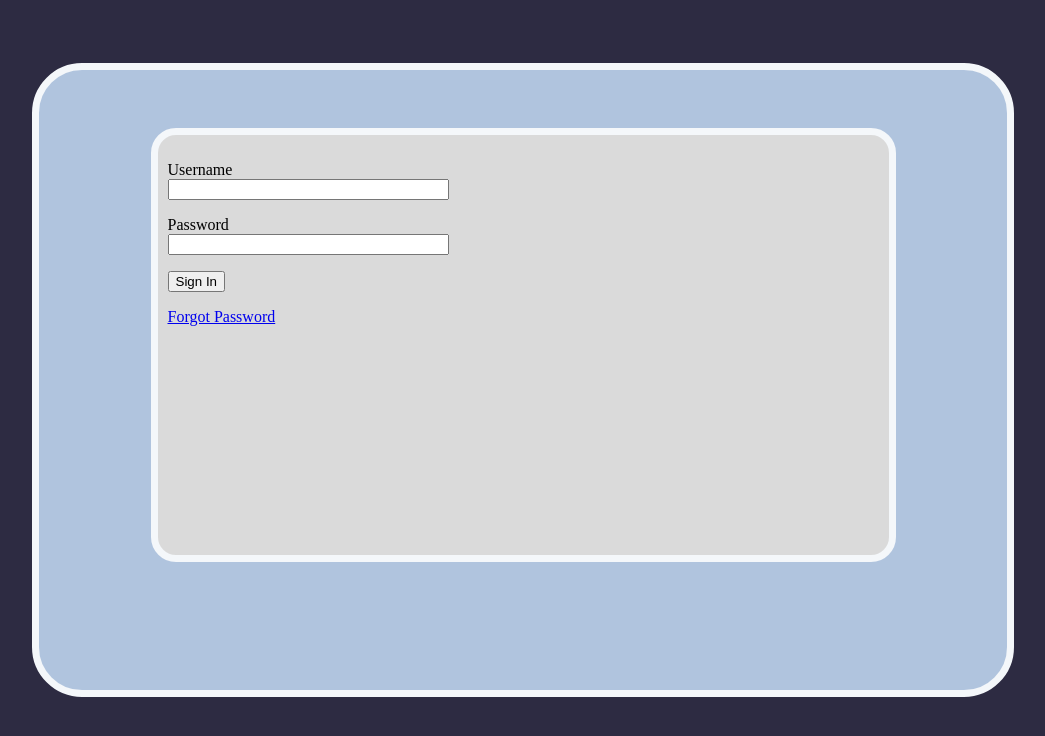
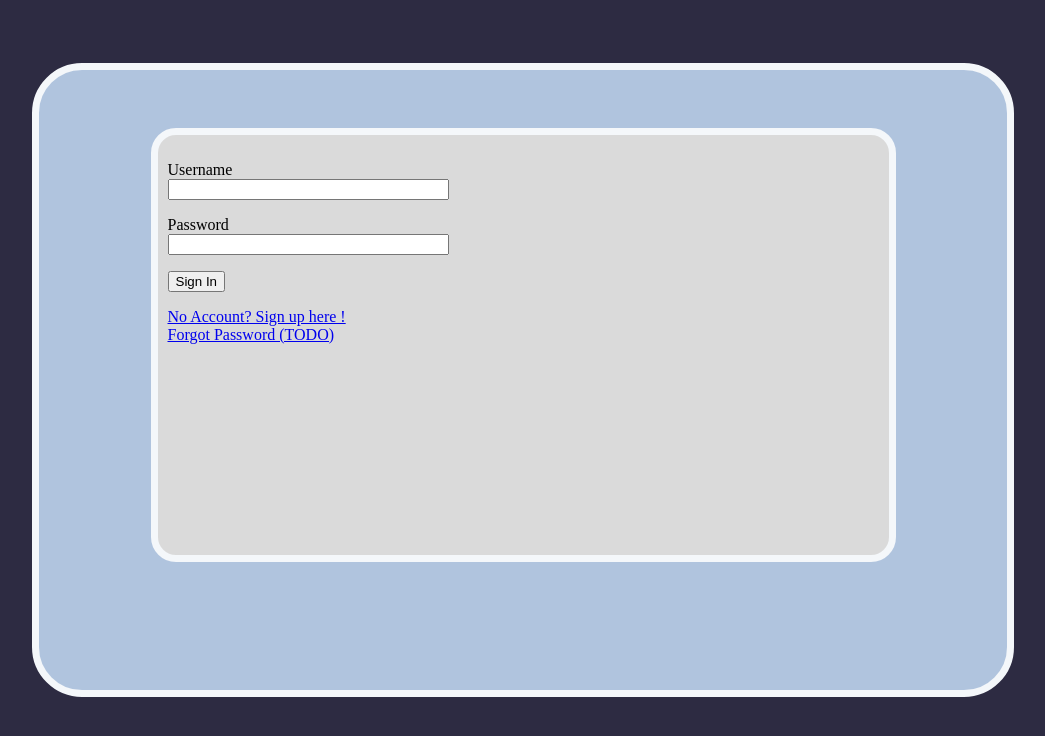
Before and after one commit to feincrafts/csc330_spring2024_team2, a Flask app: page /login in a window 1280 px wide. Shown: the top 736 px of the page, without its empty margins (117-1162 px from the left). Run offline with Flask 3, Linux system fonts and the light colour scheme.

Commit message:
fixed templates

```diff
--- a/app/templates/login.html
+++ b/app/templates/login.html
@@ -16,6 +16,8 @@
         <p>{{ form.submit() }}</p>
     </form>
     <!-- ideally this will lead to the forgot pw screen-->
-    <a href="forgotpw.html"> Forgot Password </a>
+    <a href="/register"> No Account? Sign up here ! </a> <br>
+    <!-- does NOT work yet we need a route for this -->
+    <a href="/forgotpw"> Forgot Password (TODO) </a>
 </div>
 {% endblock %}
--- a/app/templates/signup.html
+++ b/app/templates/signup.html
@@ -20,6 +20,7 @@
             {{ form.passwordRepeat.label }}<br>
             {{ form.passwordRepeat(size=32) }}
         </p>
+        <!-- TODO: make it go back to log in after a submit-->
         <p>{{ form.submit() }}</p>
     </form>
 </div>
```
